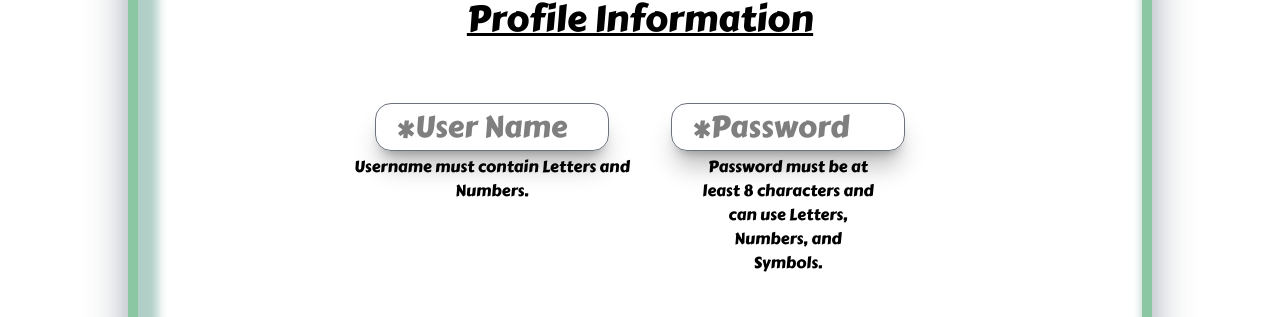
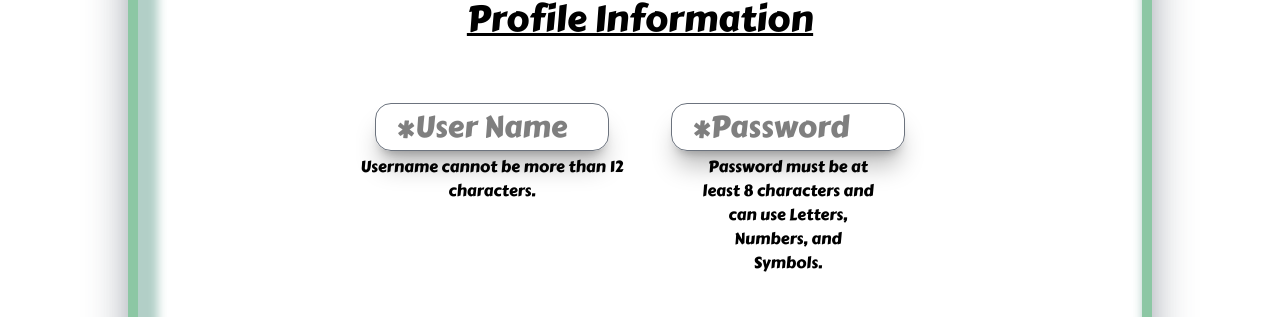
Before and after one commit to MattyMeans19/Dev_Together, a React (Vite) app: page /register in a window 1280 px wide. Shown: the part 943-1260 px from the top of the page. Built offline with nearby package versions, Linux system fonts and the light colour scheme; what tailwindcss-animated would draw is missing.

Commit message:
update to registration form

```diff
--- a/src/Register.jsx
+++ b/src/Register.jsx
@@ -84,10 +84,10 @@ function Register(){
                  </input>
                 {ageVerified ? null : <p className="row-start-4 col-start-4 col-span-2 text-red-600 place-content-center text-center">**Due to potential adult content users must be 18 years or older to sign up**</p>}
                 <p className="title row-start-5 col-start-2 col-span-4 my-15">Profile Information</p>
-                <input type="text" id="userName" pattern="[a-zA-Z0-9]+" title="Only letters and numbers are allowed" placeholder="*User Name"
+                <input type="text" id="userName" maxLength="12" placeholder="*User Name"
                 name="userName" value={userData.userName} onChange={inputUserData} required className="inputBox row-start-6 col-start-2 col-span-2">
                 </input>
-                <label htmlFor="userName" className="row-start-7 col-start-2 col-span-2 text-center">Username must contain Letters and Numbers.</label>
+                <label htmlFor="userName" className="row-start-7 col-start-2 col-span-2 text-center">Username cannot be more than 12 characters.</label>
                 <input type="password" id="password" minLength="8" title="Only letters and numbers are allowed" placeholder="*Password"
                 name="password" value={userData.password} onChange={inputUserData} required className="inputBox row-start-6 col-start-4 col-span-2">
                 </input>
```
